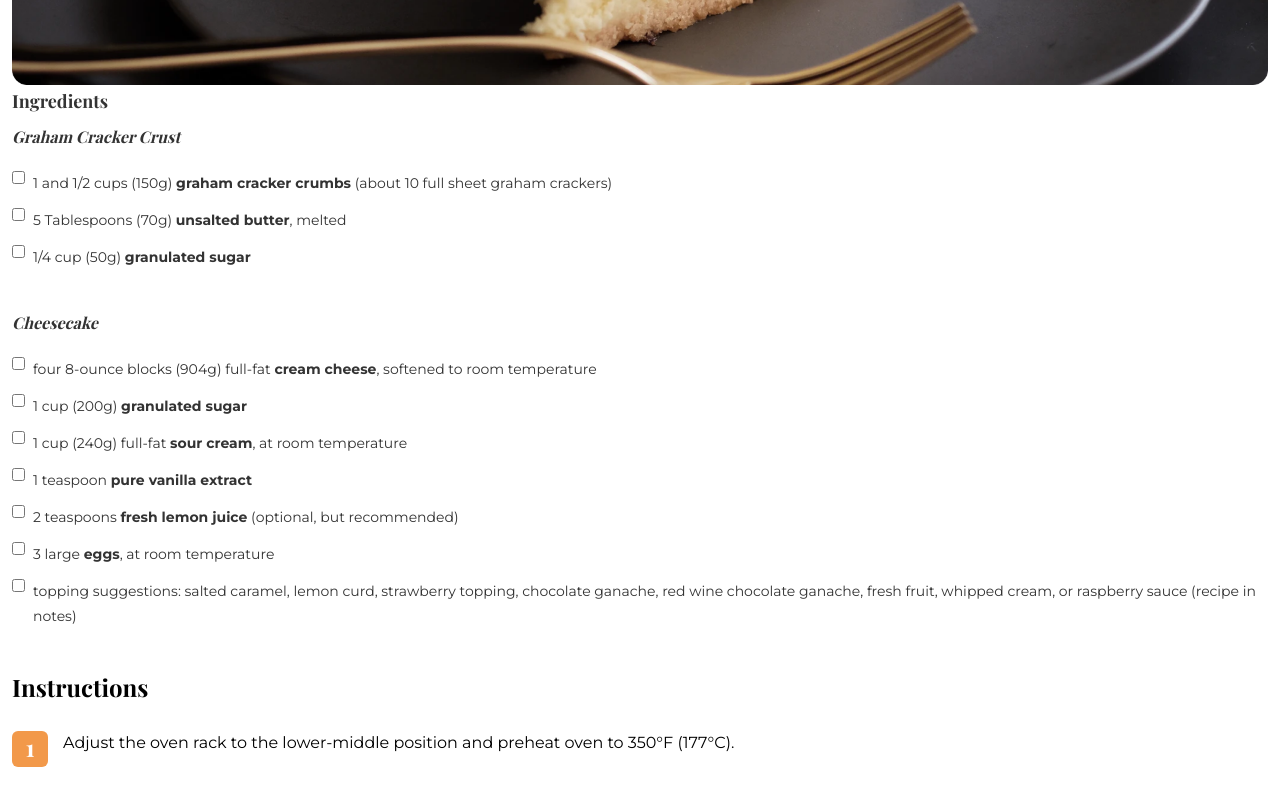
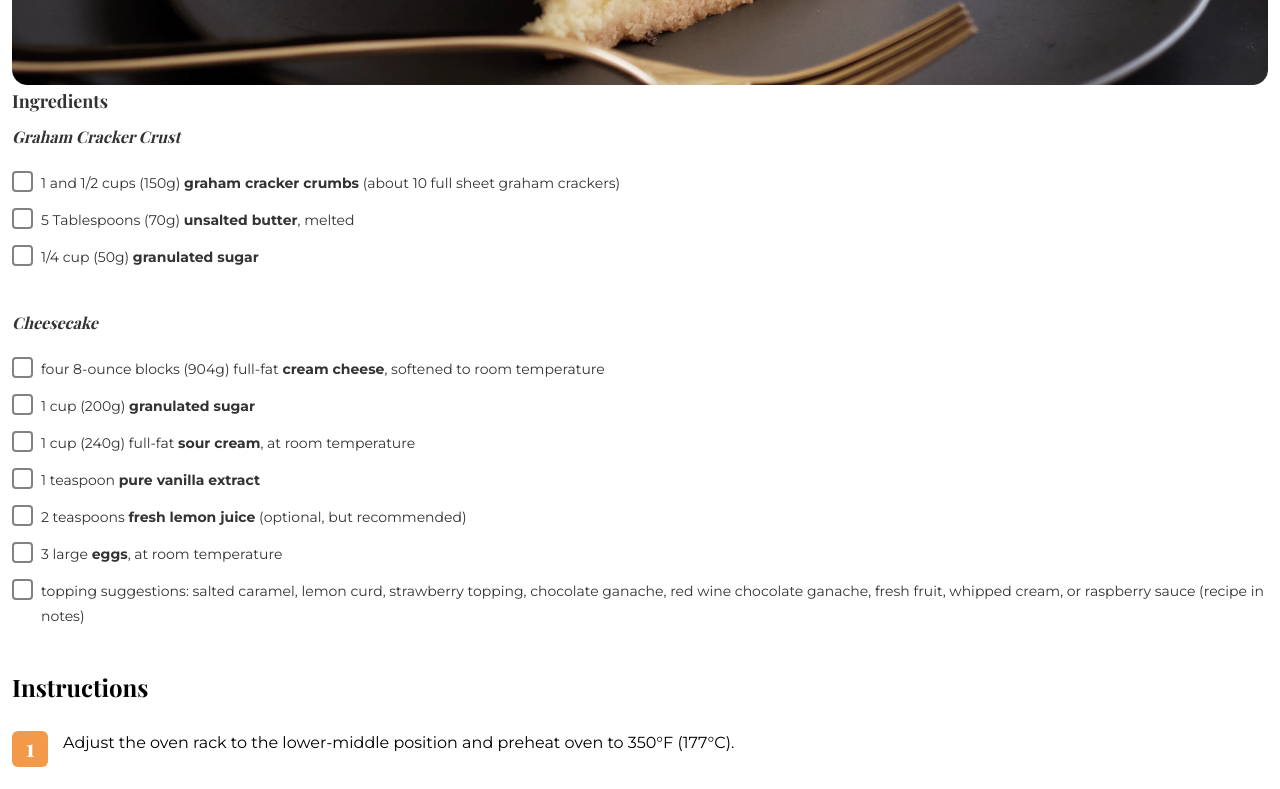
Before and after one commit to luisangelsalcedo/devc_recipe-page, a plain HTML site: page index.html in a window 1280 px wide. Shown: the part 699-1488 px from the top of the page. Drawn offline with nearby package versions, Linux system fonts and the light colour scheme; a web font is replaced by a local one.

Commit message:
✅ I can select a checkbox if I have the ingredients

```diff
--- a/assets/scss/style.scss
+++ b/assets/scss/style.scss
@@ -61,8 +61,44 @@ main{
                     line-height: pxToRem(25);
                 }
 
-                input{
-                    margin-right: pxToRem(8);
+                input[type=checkbox]{
+                    display: none;
+
+                    & + div{
+                        width: 21px;
+                        height: 21px;
+                        border-radius: 4px;
+                        flex-shrink: 0;
+                        border: solid 2px $grey3;
+                        margin-right: pxToRem(8);
+                        background-size: cover;
+                        overflow: hidden;
+                        position: relative;
+
+                        &::before{
+                            content: '';
+                            position: absolute;
+                            inset: 0;
+                            margin: auto;
+                            background: url(../svgs/icon-check.svg) no-repeat center center;
+                            background-size: cover;
+                            transition: opacity .2s ease,
+                                        transform .2s ease;
+                            opacity: 0;
+                            transform: rotate(-90deg) scale(.5);
+
+                        }
+
+                    }
+
+                    &:checked + div:before{
+                        opacity: 1;
+                        transform: rotate(0) scale(1);
+                    }
+                    &:checked + div + span{
+                        text-decoration: line-through;
+                    }
+                    //
                 }
             }
         }
--- a/index.html
+++ b/index.html
@@ -35,18 +35,21 @@
               <li>
                 <label>
                   <input type="checkbox">
+                  <div class="check"></div>
                   <span>1 and 1/2 cups (150g) <strong>graham cracker crumbs</strong> (about 10 full sheet graham crackers)</span>
                 </label>
               </li>
               <li>
                 <label>
                   <input type="checkbox">
+                  <div class="check"></div>
                   <span>5 Tablespoons (70g) <strong>unsalted butter</strong>, melted</span>
                 </label>
               </li>
               <li>
                 <label>
                   <input type="checkbox">
+                  <div class="check"></div>
                   <span>1/4 cup (50g) <strong>granulated sugar</strong></span>
                 </label>
               </li>
@@ -59,42 +62,49 @@
               <li>
                 <label>
                   <input type="checkbox">
+                  <div class="check"></div>
                   <span>four 8-ounce blocks (904g) full-fat <b>cream cheese</b>, softened to room temperature</span>
                 </label>
               </li>
               <li>
                 <label>
                   <input type="checkbox">
+                  <div class="check"></div>
                   <span>1 cup (200g) <b>granulated sugar</b></span>
                 </label>
               </li>
               <li>
                 <label>
                   <input type="checkbox">
+                  <div class="check"></div>
                   <span>1 cup (240g) full-fat <b>sour cream</b>, at room temperature</span>
                 </label>
               </li>
               <li>
                 <label>
                   <input type="checkbox">
+                  <div class="check"></div>
                   <span>1 teaspoon <b>pure vanilla extract</b></span>
                 </label>
               </li>
               <li>
                 <label>
                   <input type="checkbox">
+                  <div class="check"></div>
                   <span>2 teaspoons <b>fresh lemon juice</b> (optional, but recommended)</span>
                 </label>
               </li>
               <li>
                 <label>
                   <input type="checkbox">
+                  <div class="check"></div>
                   <span>3 large <b>eggs</b>, at room temperature</span>
                 </label>
               </li>
               <li>
                 <label>
                   <input type="checkbox">
+                  <div class="check"></div>
                   <span>topping suggestions: salted caramel, lemon curd, strawberry topping, chocolate ganache, red wine chocolate ganache, fresh fruit, whipped cream, or raspberry sauce (recipe in notes) </span>
                 </label>
               </li>
```
Also changed, not shown: assets/css/style.css, 1 other file.
